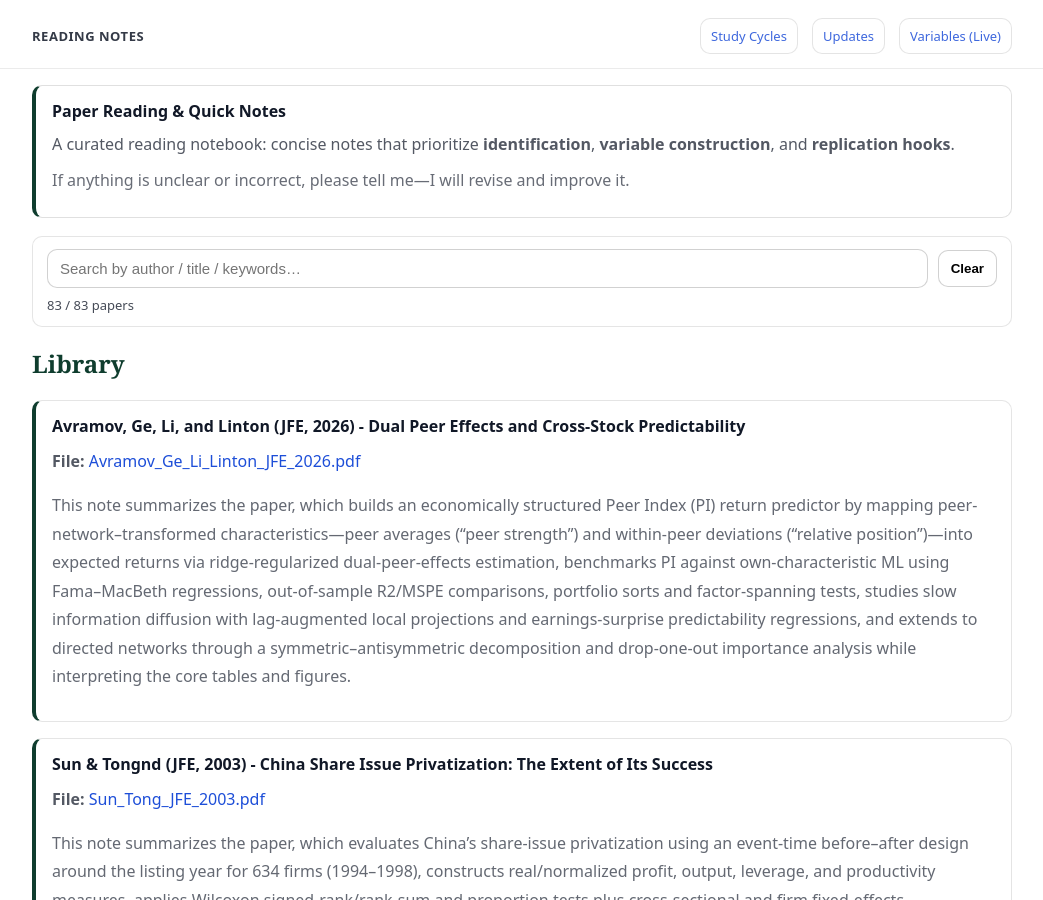
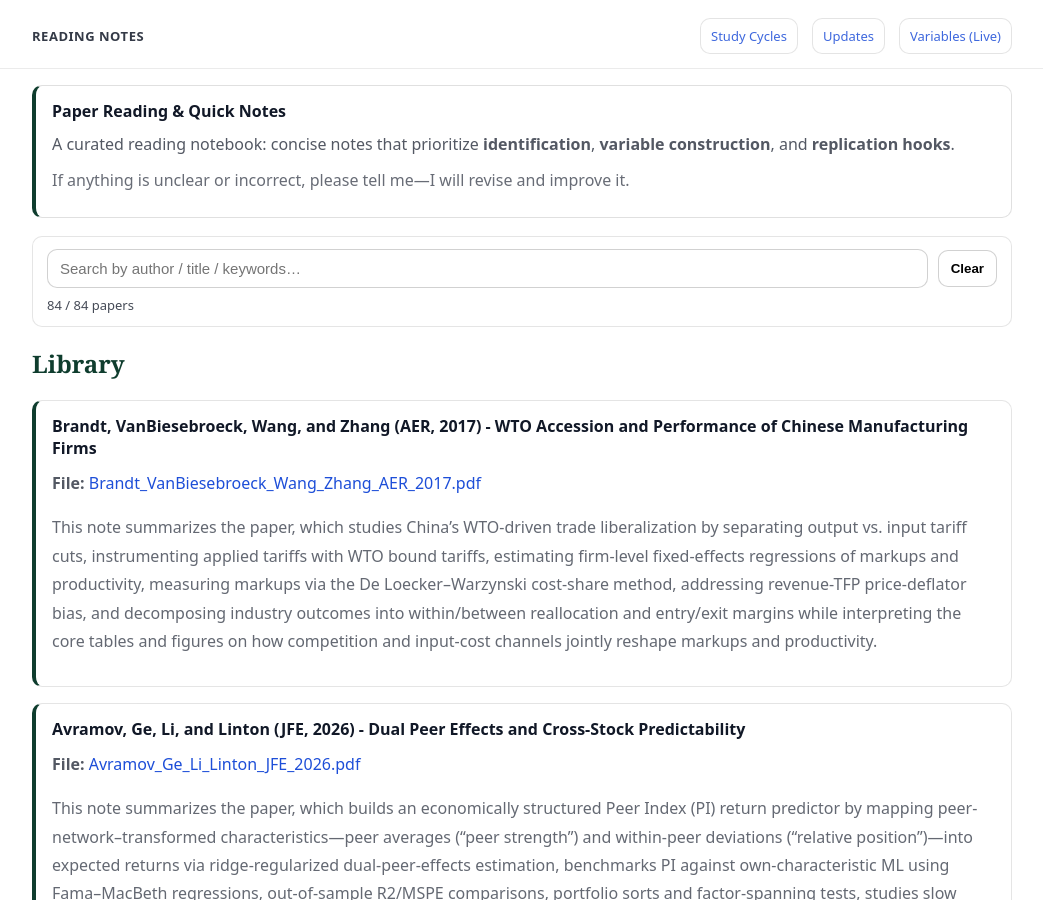
Before and after one commit to yaxinzn/study-archive, a Jekyll site: the page built from reading/index.md, in a window 1280 px wide and 900 px high. Shown: the whole window, without its empty margins (118-1161 px from the left). Built offline with Jekyll 4.4.1, drawn with Linux system fonts in a browser that asks for light colours.

Commit message:
Reading: add/update Brandt_VanBiesebroeck_Wang_Zhang_AER_2017.pdf

```diff
--- a/_data/reading.yml
+++ b/_data/reading.yml
@@ -1,3 +1,7 @@
+- title: "Brandt, VanBiesebroeck, Wang, and Zhang (AER, 2017) - WTO Accession and Performance of Chinese Manufacturing Firms"
+  file: "Brandt_VanBiesebroeck_Wang_Zhang_AER_2017.pdf"
+  desc: "This note summarizes the paper, which studies China’s WTO-driven trade liberalization by separating output vs. input tariff cuts, instrumenting applied tariffs with WTO bound tariffs, estimating firm-level fixed-effects regressions of markups and productivity, measuring markups via the De Loecker–Warzynski cost-share method, addressing revenue-TFP price-deflator bias, and decomposing industry outcomes into within/between reallocation and entry/exit margins while interpreting the core tables and figures on how competition and input-cost channels jointly reshape markups and productivity."
+
 - title: "Avramov, Ge, Li, and Linton (JFE, 2026) - Dual Peer Effects and Cross-Stock Predictability"
   file: "Avramov_Ge_Li_Linton_JFE_2026.pdf"
   desc: "This note summarizes the paper, which builds an economically structured Peer Index (PI) return predictor by mapping peer-network–transformed characteristics—peer averages (“peer strength”) and within-peer deviations (“relative position”)—into expected returns via ridge-regularized dual-peer-effects estimation, benchmarks PI against own-characteristic ML using Fama–MacBeth regressions, out-of-sample R2/MSPE comparisons, portfolio sorts and factor-spanning tests, studies slow information diffusion with lag-augmented local projections and earnings-surprise predictability regressions, and extends to directed networks through a symmetric–antisymmetric decomposition and drop-one-out importance analysis while interpreting the core tables and figures."
```
Also changed, not shown: 1 other file.
